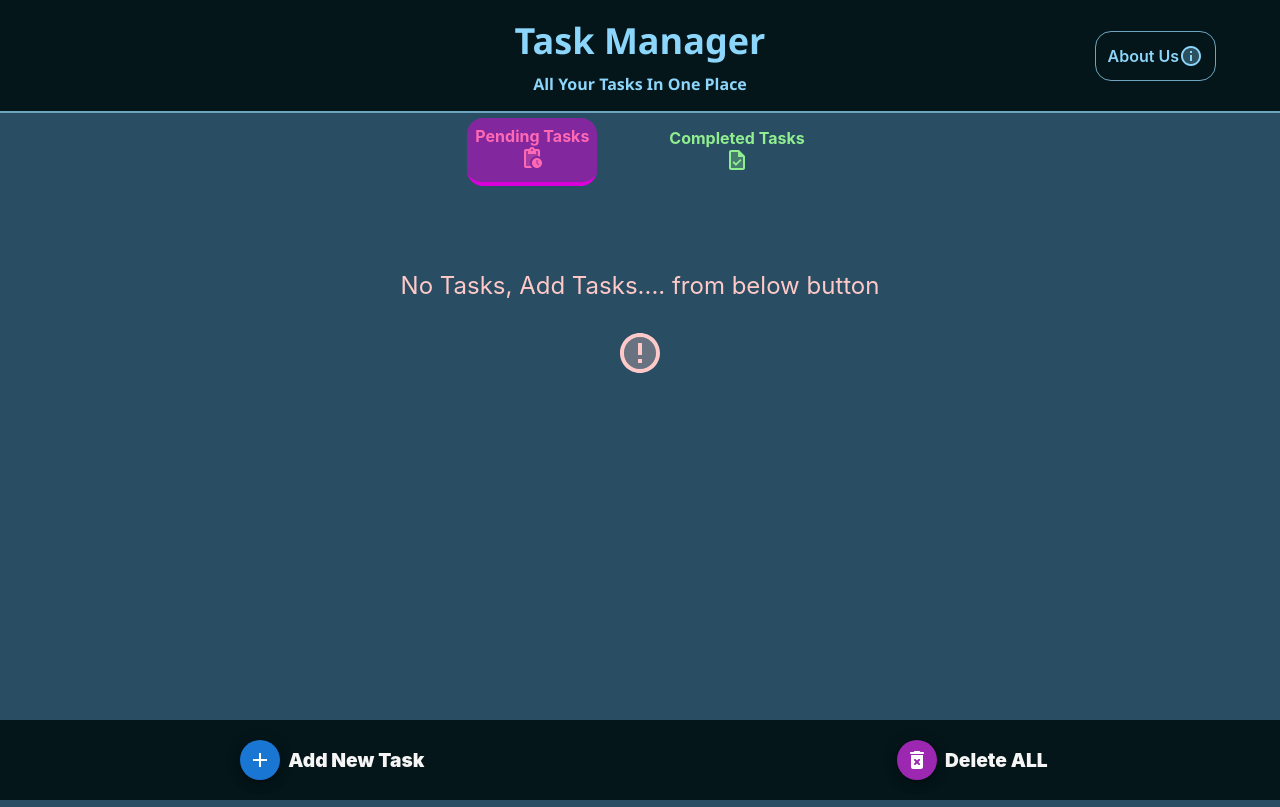
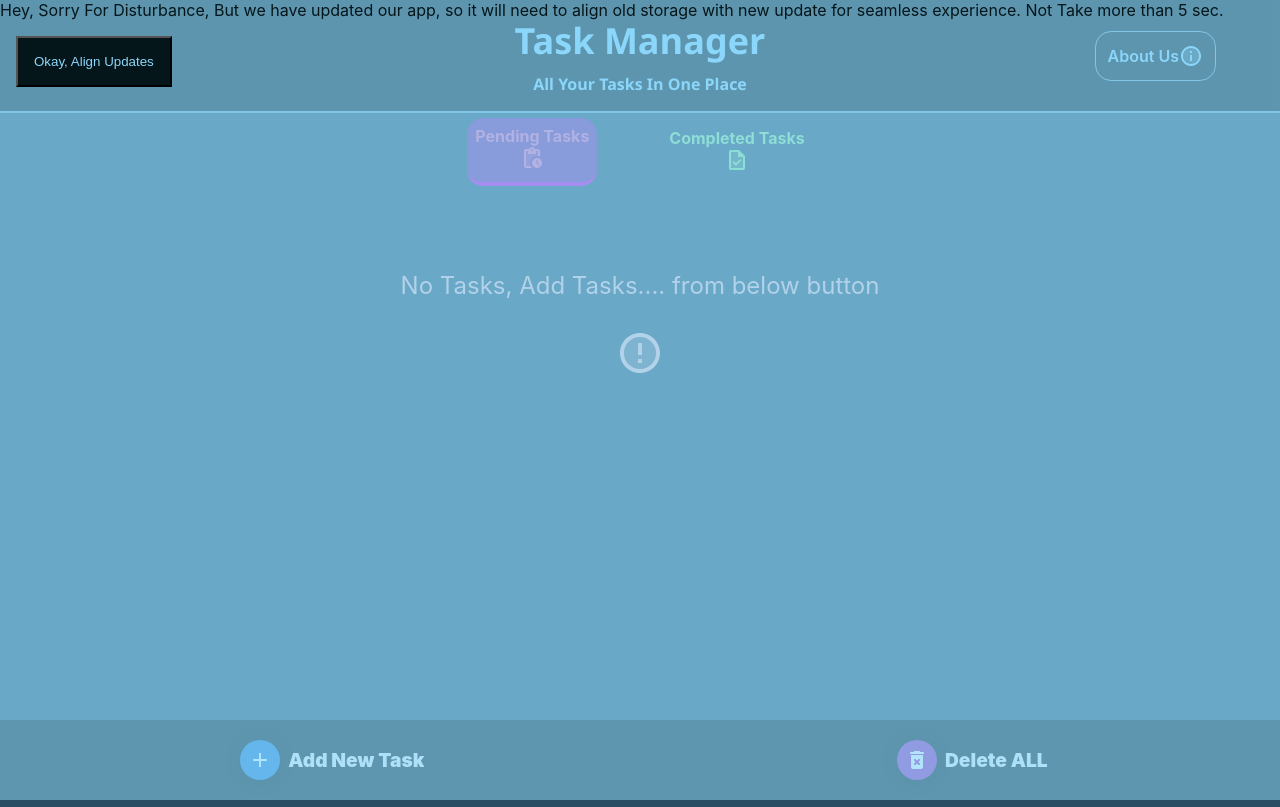
Before and after one commit to Renishchandera/Task-Management-App, a React (Create React App) app: page / in a window 1280 px wide. Built offline with nearby package versions, Linux system fonts and the light colour scheme.

Commit message:
Added the update.jsx file to update and align the all storage again by clearing and restoring all storage, and update prompt and state of update in App.js. and the version '2' is stored in local storage.

```diff
--- a/src/App.js
+++ b/src/App.js
@@ -4,6 +4,7 @@ import FilterPanel from './components/FilterPanel';
 import TaskNavTabs from './components/TaskNavTabs';
 import BottomPanel from './components/BottomPanel';
 import './App.css';
+import AlignUpdates from './components/update';
 import TasksContainer from './components/TasksContainer';
 import HiddenEditForm from './components/HiddenEditForm';
 
@@ -11,7 +12,8 @@ function App() {
   const [type, setType] = useState(false);
   const [filter, setFilter] = useState({type: 'Sort', subType: 'RecentlyAdded'});
 
-
+  const [appVersion , setAppVersion] = useState(JSON.parse(localStorage.getItem('version')));
+  let isUpdated = appVersion !== '2' ?true:false;
 
 
   const updateType = useCallback((t) =>
@@ -29,6 +31,7 @@ function App() {
       <TasksContainer type={type} filter={filter}/>
       <BottomPanel/>
       {<HiddenEditForm/>}
+      {isUpdated && <AlignUpdates setStatus={setAppVersion}/>}
     </>
   );
 }
--- /dev/null
+++ b/src/components/update.jsx
@@ -0,0 +1,53 @@
+import {useDispatch, useSelector } from 'react-redux';
+import { memo, useCallback } from 'react';
+
+function AlignUpdates({setStatus})
+{
+    const dispatch = useDispatch();
+
+    const allTasks = useSelector(state => state.tasks);
+    const n = useSelector(state => state.n);
+
+    const handleAlignUpdates = useCallback( () => {
+        localStorage.clear();
+        localStorage.setItem('allData', JSON.stringify(allTasks));
+        localStorage.setItem('numberOfTasks', JSON.stringify(n));
+        alert("Updates Aligned SuccessFully You can Continue using app normally");
+        localStorage.setItem('version', JSON.stringify('2'));
+        setStatus('2');
+    }, []);
+
+    return (
+        <>
+            <div style={
+                {
+                    backgroundColor:  '#8cd6fba9',
+                    color: '#05161A',
+                    width: '100vw',
+                    height: '100vh',
+                    position: 'fixed',
+                    top: '0',
+                    zIndex: '10000',
+
+                }
+            }>
+                <p>
+                Hey, Sorry For Disturbance, But we have updated our app, so it will need to align old storage with new update
+                for seamless experience. Not Take more than 5 sec.
+                </p>
+                <button onClick={handleAlignUpdates}
+                    style={
+                        {
+                            backgroundColor:   '#05161A',
+                            color: '#8cd6fb',
+                            margin: '1rem',
+                            padding: '1rem',
+                        }
+                    }
+                >Okay, Align Updates</button>
+            </div>
+        </>
+    )
+}
+
+export default memo(AlignUpdates);
```
